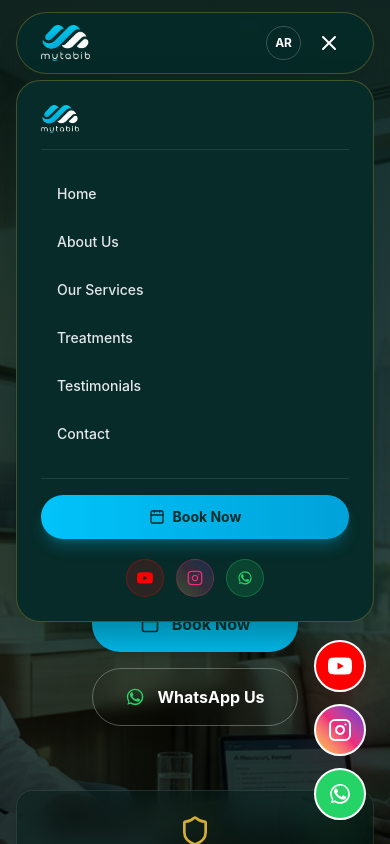
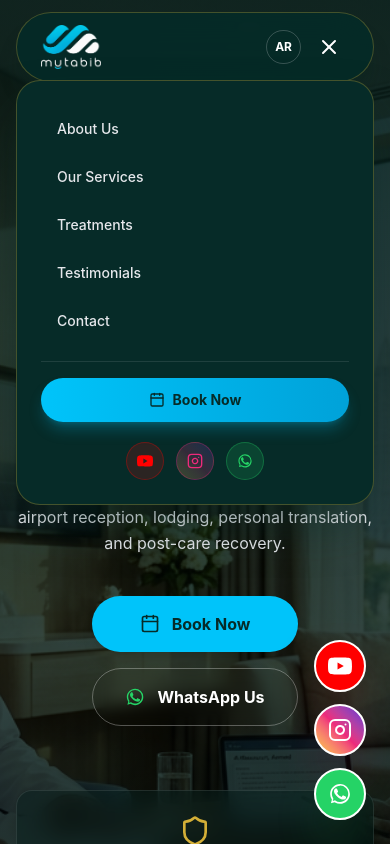
Before and after one commit to ilyasyuva20/mytabib, a React (Vite) app: page / in a window 390 px wide. Both pictures are taken after a click on the button 329 px from the left and 43 px from the top of the page. Shown: the top 844 px of the page. Built offline with nearby package versions, Linux system fonts and the light colour scheme.

Commit message:
style: remove home link and duplicate logo from mobile drawer, enlarge mobile navbar logo

```diff
--- a/src/components/Logo.jsx
+++ b/src/components/Logo.jsx
@@ -6,10 +6,10 @@
 
   // Balanced size presets - adjusted to be slightly smaller and well-proportioned
   const sizeClasses = {
-    small: 'h-7 sm:h-9',
-    medium: 'h-9 sm:h-12',
-    large: 'h-11 sm:h-14',
-    xlarge: 'h-16 sm:h-22'
+    small: 'h-8 sm:h-9',
+    medium: 'h-11 sm:h-12',
+    large: 'h-14 sm:h-16',
+    xlarge: 'h-18 sm:h-22'
   };
 
   const isDarkBg = variant === 'dark' || variant === 'emerald';
--- a/src/components/Navbar.jsx
+++ b/src/components/Navbar.jsx
@@ -182,13 +182,14 @@
             className="lg:hidden absolute top-20 left-4 right-4 bg-[#062B28] text-white rounded-3xl p-6 border border-[#D4AF37]/30 shadow-2xl shadow-[#062B28]/50 z-50 backdrop-blur-2xl"
           >
             <div className="flex flex-col gap-4">
-              <div className="flex items-center justify-between pb-4 border-b border-white/10">
-                <Logo size="small" variant="dark" />
-                {lang === 'ar' && <span className="text-xs text-[#00C4FA] font-arabic">خدمات بلا حدود</span>}
-              </div>
+              {lang === 'ar' && (
+                <div className="text-xs text-[#00C4FA] font-arabic pb-2 border-b border-white/10 text-end">
+                  خدمات بلا حدود
+                </div>
+              )}
 
-              <div className="flex flex-col gap-2 py-2">
-                {navLinks.map((link) => (
+              <div className="flex flex-col gap-2 py-1">
+                {navLinks.filter(link => link.id !== 'home').map((link) => (
                   <button
                     key={link.id}
                     onClick={() => scrollTo(link.id)}
```
